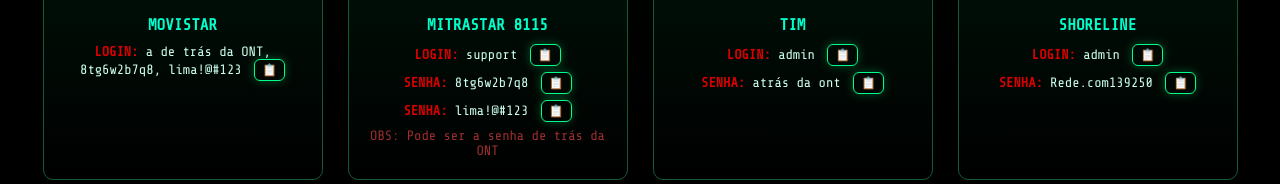
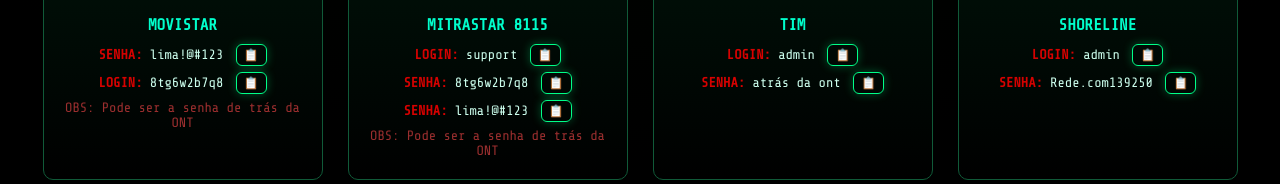
Before and after one commit to Tallysson2k23/Setor-TecnicoONTs, a plain HTML site: page index.html in a window 1280 px wide. Shown: the part 1195-1379 px from the top of the page. Drawn offline with nearby package versions, Linux system fonts and the light colour scheme.

Commit message:
ajuste de senhas

```diff
--- a/index.html
+++ b/index.html
@@ -213,9 +213,16 @@
                 <img src="https://i.postimg.cc/T2NNkx5S/Whats-App-Image-2025-04-01-at-14-57-59.jpg" alt="Imagem 5">
                 <div class="info">
                     <h2>MOVISTAR</h2>
-                    <p><strong>LOGIN:</strong> a de trás da ONT, 8tg6w2b7q8, lima!@#123 <button onclick="copiarTexto('a de trás da ONT, 8tg6w2b7q8, lima!@#123', this)">📋</button></p>
+                    <p><strong>SENHA:</strong> lima!@#123 <button onclick="copiarTexto('lima!@#123', this)">📋</button></p>
+                                    <p><strong>LOGIN:</strong> 8tg6w2b7q8 <button onclick="copiarTexto('8tg6w2b7q8', this)">📋</button></p>
+                    <p style="color: rgb(155, 47, 47);">OBS: Pode ser a senha de trás da ONT</p>
+
                 </div>
             </div>
+
+
+
+
             <div class="gallery-item">
                 <img src="https://i.postimg.cc/G224LVJB/Whats-App-Image-2025-04-01-at-14-58-31.jpg" alt="Imagem 1">
                 <div class="info">
```
